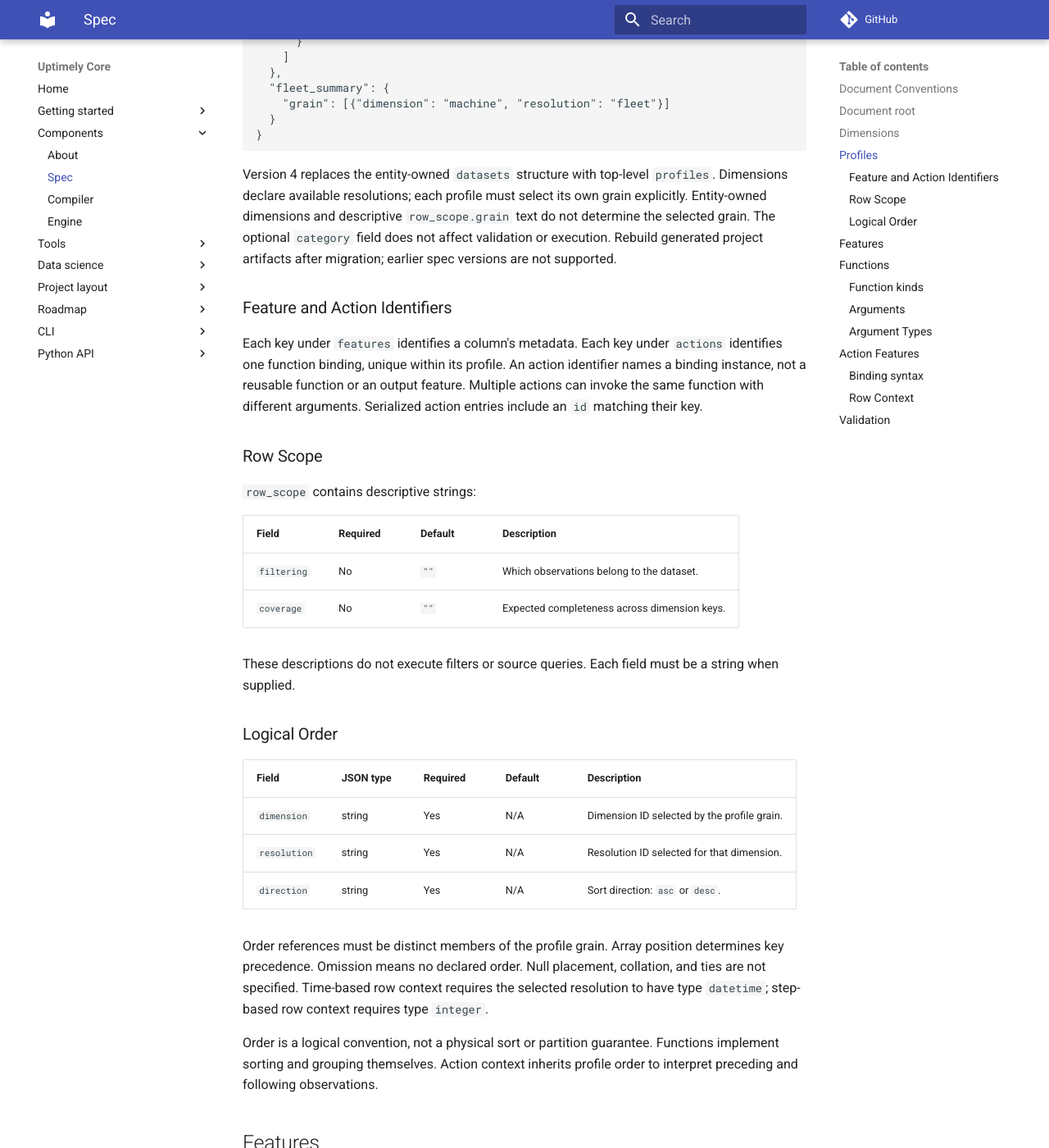
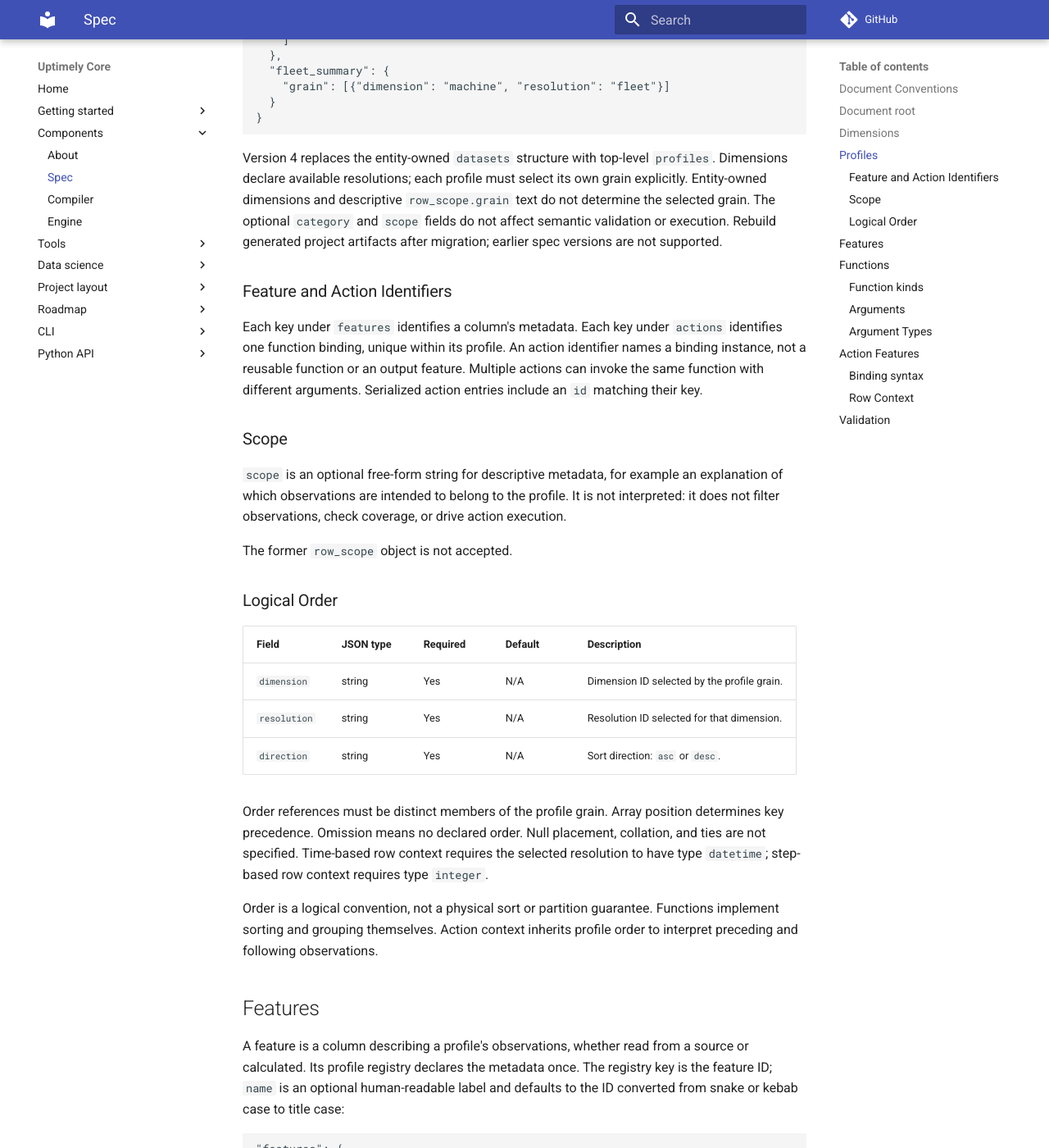
Before and after one commit to uptimely-ai/uptimely-core, an MkDocs documentation site: the page built from docs/components/spec.md, in a window 1280 px wide and 1400 px high, scrolled down 4377 px. Shown: the whole window at 82% size. Built offline with MkDocs 1.6.1 and Material for MkDocs 9.7.7, drawn with Linux system fonts in a browser that asks for light colours; comment, search, counter and statistics services are not loaded; some of the changed text lies outside the part shown.

Commit message:
Rename row_scope to descriptive scope

```diff
--- a/docs/components/spec.md
+++ b/docs/components/spec.md
@@ -122,8 +122,8 @@ represents a dimensionless profile.
 | `name` | string or null | No | Generated from the profile identifier | Human-readable display name. |
 | `description` | string or null | No | `null` | Explanation of the profile. |
 | `category` | string or null | No | `null` | Optional free-form grouping label. |
+| `scope` | string or null | No | `null` | Free-form descriptive metadata; it does not affect semantic validation or execution. |
 | `grain` | array of objects | No | `[]` | Ordered dimension-resolution references defining row detail. |
-| `row_scope` | object | No | Empty descriptions | Descriptive filtering and coverage. |
 | `order` | array of objects | No | `[]` | Logical ordering by selected grain references. |
 | `features` | object | No | `{}` | Feature metadata keyed by identifier. |
 | `actions` | object | No | `{}` | Function bindings keyed by identifier, unique within this profile. |
@@ -175,8 +175,9 @@ Version 4 replaces the entity-owned `datasets` structure with top-level
 `profiles`. Dimensions declare available resolutions; each profile must select
 its own grain explicitly. Entity-owned dimensions and descriptive
 `row_scope.grain` text do not determine the selected grain. The optional
-`category` field does not affect validation or execution. Rebuild generated
-project artifacts after migration; earlier spec versions are not supported.
+`category` and `scope` fields do not affect semantic validation or execution.
+Rebuild generated project artifacts after migration; earlier spec versions are
+not supported.
 
 ### Feature and Action Identifiers
 
@@ -186,17 +187,14 @@ An action identifier names a binding instance, not a reusable function or an
 output feature. Multiple actions can invoke the same function with different
 arguments. Serialized action entries include an `id` matching their key.
 
-### Row Scope
+### Scope
 
-`row_scope` contains descriptive strings:
+`scope` is an optional free-form string for descriptive metadata, for example
+an explanation of which observations are intended to belong to the profile.
+It is not interpreted: it does not filter observations, check coverage, or
+drive action execution.
 
-| Field | Required | Default | Description |
-| --- | --- | --- | --- |
-| `filtering` | No | `""` | Which observations belong to the dataset. |
-| `coverage` | No | `""` | Expected completeness across dimension keys. |
-
-These descriptions do not execute filters or source queries.
-Each field must be a string when supplied.
+The former `row_scope` object is not accepted.
 
 ### Logical Order
 
@@ -339,7 +337,7 @@ Each function is labeled with exactly one kind. The function's dataframe argumen
 | --- | ---: | ---: | --- | --- | --- |
 | `read` | 0 | 1 | No |  | Read external observations into a dataset. |
 | `collapse` | 1 | 1 | Yes | Down | Calculate features from a higher-dimensional foreign dataset. |
-| `conform` | 1 | 1 | No | Same | Adapt a same-dimension foreign dataset to the target row scope. |
+| `conform` | 1 | 1 | No | Same | Adapt a same-dimension foreign dataset to the target profile's rows. |
 | `expand` | 1 | 1 | No | Up | Transfer observations from a lower-dimensional foreign dataset. |
 | `vectorize` | 1 | 1 | Yes | | Calculate features while preserving observation keys. |
 | `write` | 1 | 0 | No |  | Persist or evaluate selected data. |
--- a/src/uptimely/__init__.py
+++ b/src/uptimely/__init__.py
@@ -16,7 +16,6 @@ from .spec.python import (
     Feature,
     Order,
     Resolution,
-    RowScope,
     Spec,
     function,
     ref,
@@ -32,7 +31,6 @@ __all__ = [
     "Feature",
     "Order",
     "Grain",
-    "RowScope",
     "function",
     "ref",
     "Compiler",
--- a/src/uptimely/explorer/app/static/js/catalogs/catalog_renderer.js
+++ b/src/uptimely/explorer/app/static/js/catalogs/catalog_renderer.js
@@ -235,9 +235,7 @@ function profileCards(config) {
         <h3 class="font-display text-lg font-semibold text-white">Profile details</h3>
         <div class="mt-5 space-y-6">${profile.description ? description(profile.description) : ""}
           ${grain.length ? `<div>${subheading("Grain")}${chips(grain)}</div>` : ""}
-          <dl class="grid gap-6 sm:grid-cols-2">${["filtering", "coverage"].filter(key => profile.row_scope?.[key]).map(key => `<div>
-            <dt class="font-mono text-xs uppercase tracking-wider text-slate-400">${key}</dt>
-            <dd class="mt-2 text-sm leading-6 text-slate-300">${escape(profile.row_scope[key])}</dd></div>`).join("")}</dl>
+          ${profile.scope ? `<div>${subheading("Scope")}${description(profile.scope)}</div>` : ""}
           ${profile.order?.length ? `<div>${subheading("Logical order")}<p class="mt-2 text-xs text-slate-500">Not a physical row-order guarantee.</p>${chips(profile.order.map(key => {
             const dimensionId = key.dimension;
             const dimension = config.dimensions[dimensionId];
@@ -252,7 +250,6 @@ function profileCards(config) {
               ${fn.kind === "escape" ? '<p class="text-xs leading-5 text-violet-300">External effects are uncontrolled. Declared inputs and outputs express logical dependencies only; escape outputs are not materialized as dataframe columns.</p>' : ""}</div>`;
           }).join("")}</div></div>` : ""}
         </div></section>
-      ${profile.row_scope?.grain ? description(profile.row_scope.grain) : ""}
       <div class="mt-6"><div class="dataset-table-scroll overflow-x-auto rounded-xl border border-slate-700/60">
         <table data-dataset-schema="${escape(id)}" class="w-full min-w-max border-collapse text-left font-mono text-xs">
           <caption class="sr-only">Declared column types and units for ${escape(label(id, profile))}; schema only, no sample records.</caption>
```
Also changed, not shown: docs/components/engine.md (+3 -2 lines), docs/python/spec/model.md (+1 -1 lines), 14 other files.
